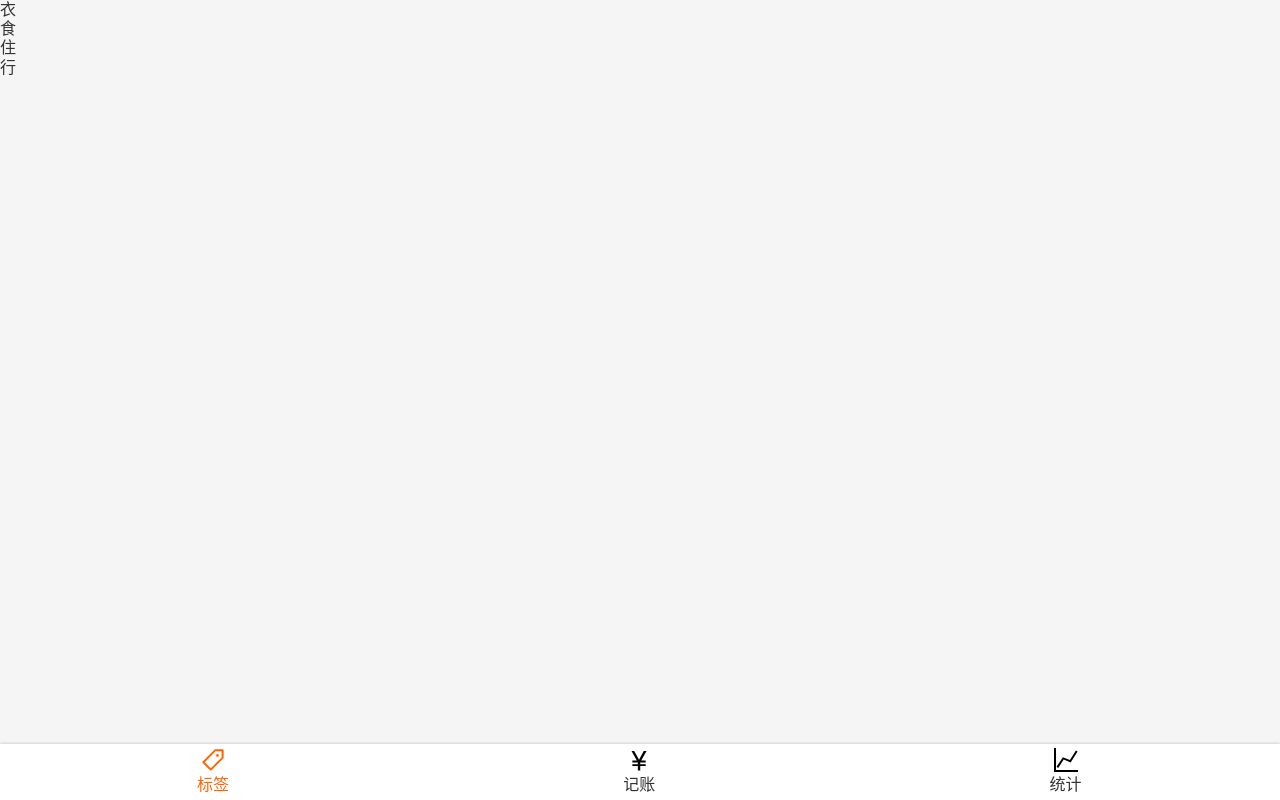
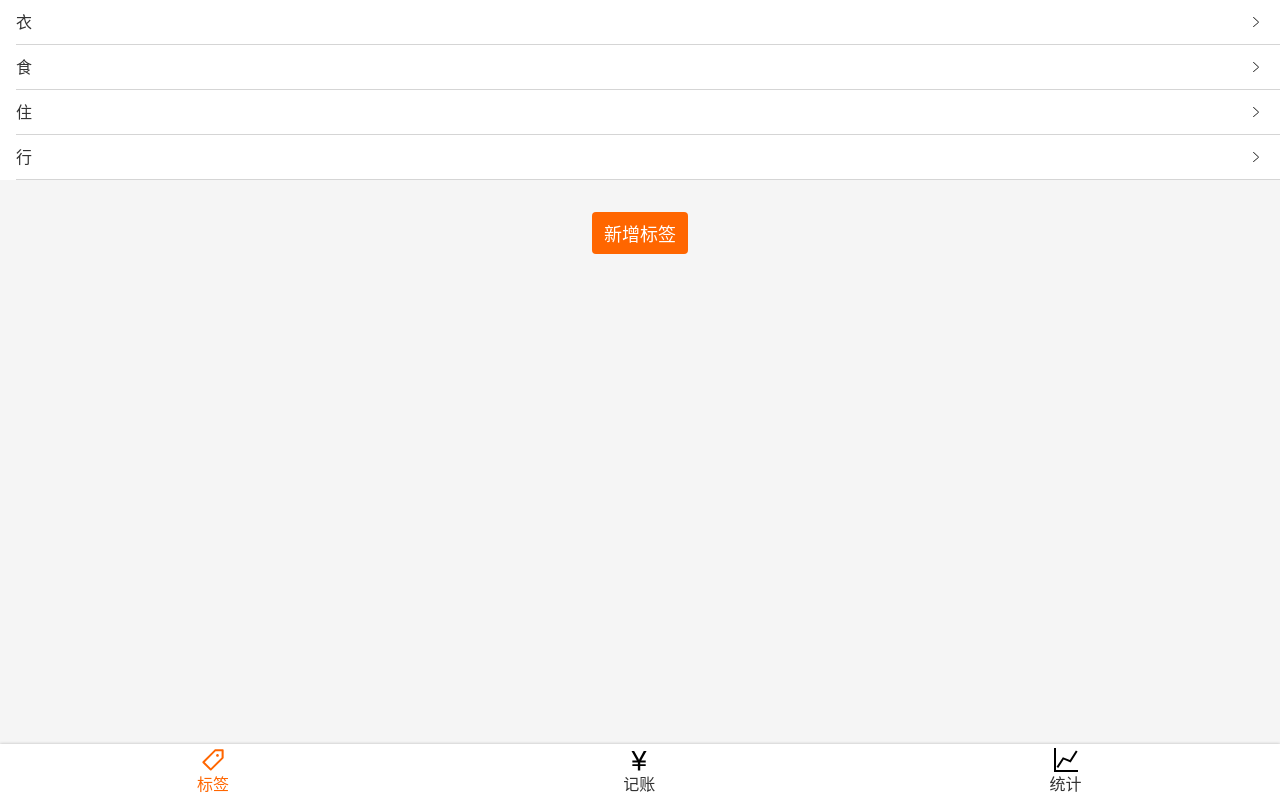
Before and after one commit to CodeBlankCjj/morney-react, a React app: page /tags in a window 1280 px wide. Built offline with nearby package versions, Linux system fonts and the light colour scheme.

Commit message:
完成 Tags CSS

```diff
--- a/src/index.scss
+++ b/src/index.scss
@@ -45,3 +45,9 @@
   display: block;
   clear: both;
 }
+
+.oneLine {
+  white-space: nowrap;
+  overflow: hidden;
+  text-overflow: ellipsis;
+}
--- a/src/views/Tags.tsx
+++ b/src/views/Tags.tsx
@@ -1,14 +1,59 @@
 import Layout from '../components/Layout';
 import React from 'react';
 import useTags from '../useTags';
+import Icon from '../components/icon';
+import styled from 'styled-components';
+
+const TagList = styled.ol`
+  font-size: 16px;
+  background: #fff;
+
+  > li {
+    border-bottom: 1px solid #d5d5d5;
+    line-height: 20px;
+    padding: 12px 16px 12px 0;
+    margin-left: 16px;
+    display: flex;
+    justify-content: space-between;
+    align-items: center;
+  }
+`;
+
+const Button = styled.button`
+  font-size: 18px;
+  border: none;
+  padding: 8px 12px;
+  background: #f60;
+  border-radius: 4px;
+  color: #fff;
+`;
+
+const Center = styled.div`
+  display: flex;
+  justify-content: center;
+  align-items: center;
+  flex-direction: column;
+`;
+
+const Space = styled.div`
+  height: 16px;
+`;
 
 function Tags() {
   const {tags, setTags} = useTags();
   return (
     <Layout>
-      <ol>
-        {tags.map(tag => <li key={tag}>{tag}</li>)}
-      </ol>
+      <TagList>
+        {tags.map(tag => <li key={tag}>
+          <span>{tag}</span>
+          <Icon name="right"/>
+        </li>)}
+      </TagList>
+      <Center>
+        <Space/>
+        <Space/>
+        <Button>新增标签</Button>
+      </Center>
     </Layout>
   );
 }
```
